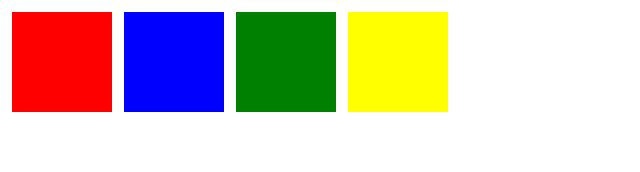
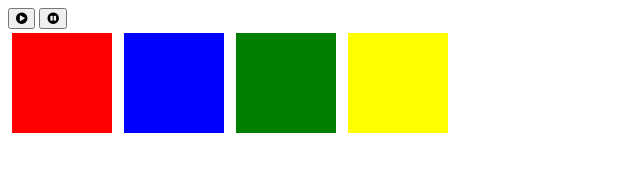
Before and after one commit to rayGreycloud/animeDemo, a plain HTML site: page index.html in a window 1280 px wide. Shown: the whole page, without its empty margins (0-640 px from the left). Drawn offline with nearby package versions, Linux system fonts and the light colour scheme.

Commit message:
Add control buttons and fontawesome

```diff
--- a/index.html
+++ b/index.html
@@ -4,16 +4,21 @@
   <meta charset="UTF-8">
   <meta name="viewport" content="width=device-width, initial-scale=1.0">
   <meta http-equiv="X-UA-Compatible" content="ie=edge">
+  <link href="https://maxcdn.bootstrapcdn.com/font-awesome/4.7.0/css/font-awesome.min.css" rel="stylesheet" integrity="sha384-wvfXpqpZZVQGK6TAh5PVlGOfQNHSoD2xbE+QkPxCAFlNEevoEH3Sl0sibVcOQVnN" crossorigin="anonymous">
   <link rel="stylesheet" href="./style.css" />
   <title>AnimeDemo</title>
 </head>
 <body>
-
-  <div class="box red"></div>
-  <div class="box blue"></div>
-  <div class="box green"></div>
-  <div class="box yellow"></div>
-
+  <div id="boxes">
+    <div id="btns">
+      <button class="play"><i class="fa fa-play-circle"></i></button>
+      <button class="pause"><i class="fa fa-pause-circle"></i></button>
+    </div>
+    <div class="box red"></div>
+    <div class="box blue"></div>
+    <div class="box green"></div>
+    <div class="box yellow"></div>
+  </div>
   <script src="https://cdnjs.cloudflare.com/ajax/libs/animejs/2.0.2/anime.min.js"></script>
   <script src="main.js"></script>
 </body>
```
